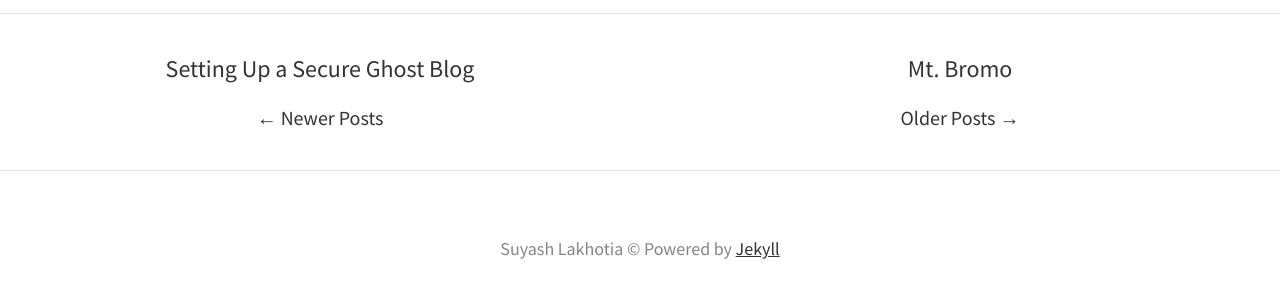
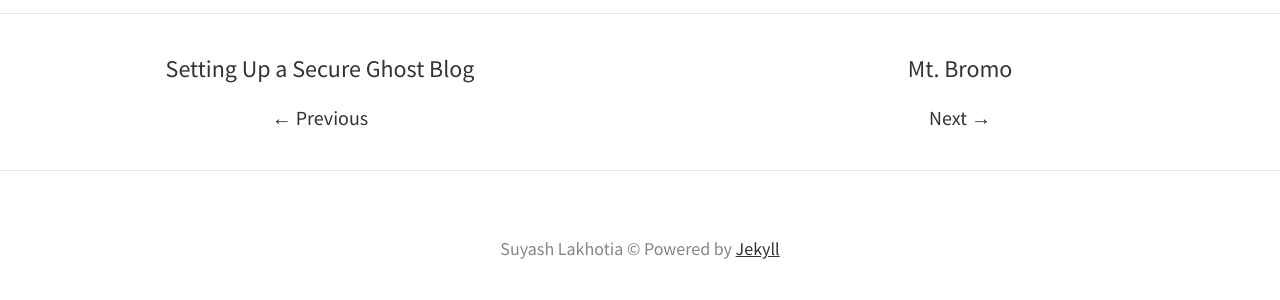
Before and after one commit to SuyashLakhotia/blog, a Jekyll site: the page built from _posts/2017-05-06-internships-in-tech.md, in a window 1280 px wide. Shown: the part 952-1252 px from the top of the page. Built offline with Jekyll 4.4.1, drawn with Linux system fonts in a browser that asks for light colours; nearby versions of some CDN libraries.

Commit message:
Removed Localization Strings

```diff
--- a/_config.yml
+++ b/_config.yml
@@ -38,14 +38,6 @@
   muut_community_name: # From muut.com settings, e.g. "muttcommunityname"
   katex: true # Enable if using math markup
 
-  # Localization strings
-  str_follow_on: "Follow On"
-  str_rss_follow: "Follow RSS Feed"
-  str_email: "E-Mail"
-  str_next: "Older Posts"
-  str_prev: "Newer Posts"
-  str_continue_reading: "Continue Reading >>"
-
   # Colours, typography and padding
   # Open the "_sass > base" folder, and open "_variables.scss"
   google_fonts: "Source+Sans+Pro:400,700,700italic,400italic"
--- a/_includes/icons.html
+++ b/_includes/icons.html
@@ -1,6 +1,6 @@
 {% if site.theme_settings.rss %}
 <li>
-    <a href="{{ "/feed.xml" | prepend: site.baseurl | prepend: site.url }}" title="{{ site.theme_settings.str_rss_follow }}">
+    <a href="{{ "/feed.xml" | prepend: site.baseurl | prepend: site.url }}" title="Follow RSS Feed">
         <i class="fa fa-fw fa-rss"></i>
     </a>
 </li>
@@ -8,7 +8,7 @@
 
 {% if site.theme_settings.email_address %}
 <li>
-    <a href="mailto:{{ site.theme_settings.email_address }}" title="{{ site.theme_settings.str_email }}">
+    <a href="mailto:{{ site.theme_settings.email_address }}" title="E-Mail">
         <i class="fa fa-fw fa-envelope"></i>
     </a>
 </li>
@@ -16,7 +16,7 @@
 
 {% if site.theme_settings.behance %}
 <li>
-    <a href="https://www.behance.net/{{ site.theme_settings.behance }}" title="{{ site.theme_settings.str_follow_on }} Behance">
+    <a href="https://www.behance.net/{{ site.theme_settings.behance }}" title="Follow on Behance">
         <i class="fa fa-fw fa-behance"></i>
     </a>
 </li>
@@ -24,7 +24,7 @@
 
 {% if site.theme_settings.bitbucket %}
 <li>
-    <a href="https://bitbucket.org/{{ site.theme_settings.bitbucket }}" title="{{ site.theme_settings.str_follow_on }} Bitbucket">
+    <a href="https://bitbucket.org/{{ site.theme_settings.bitbucket }}" title="Follow on Bitbucket">
         <i class="fa fa-fw fa-bitbucket"></i>
     </a>
 </li>
@@ -32,7 +32,7 @@
 
 {% if site.theme_settings.dribbble %}
 <li>
-    <a href="https://dribbble.com/{{ site.theme_settings.dribbble }}" title="{{ site.theme_settings.str_follow_on }} Dribbble">
+    <a href="https://dribbble.com/{{ site.theme_settings.dribbble }}" title="Follow on Dribbble">
         <i class="fa fa-fw fa-dribbble"></i>
     </a>
 </li>
@@ -40,7 +40,7 @@
 
 {% if site.theme_settings.facebook %}
 <li>
-    <a href="https://www.facebook.com/{{ site.theme_settings.facebook }}" title="{{ site.theme_settings.str_follow_on }} Facebook">
+    <a href="https://www.facebook.com/{{ site.theme_settings.facebook }}" title="Follow on Facebook">
         <i class="fa fa-fw fa-facebook"></i>
     </a>
 </li>
@@ -48,7 +48,7 @@
 
 {% if site.theme_settings.flickr %}
 <li>
-    <a href="https://www.flickr.com/photos/{{ site.theme_settings.flickr }}" title="{{ site.theme_settings.str_follow_on }} Flickr">
+    <a href="https://www.flickr.com/photos/{{ site.theme_settings.flickr }}" title="Follow on Flickr">
         <i class="fa fa-fw fa-flickr"></i>
     </a>
 </li>
@@ -56,7 +56,7 @@
 
 {% if site.theme_settings.github %}
 <li>
-    <a href="https://github.com/{{ site.theme_settings.github }}" title="{{ site.theme_settings.str_follow_on }} GitHub">
+    <a href="https://github.com/{{ site.theme_settings.github }}" title="Follow on GitHub">
         <i class="fa fa-fw fa-github"></i>
     </a>
 </li>
@@ -64,7 +64,7 @@
 
 {% if site.theme_settings.google_plus %}
 <li>
-    <a href="https://plus.google.com/{{ site.theme_settings.google_plus }}" title="{{ site.theme_settings.str_follow_on }} Google+">
+    <a href="https://plus.google.com/{{ site.theme_settings.google_plus }}" title="Follow on Google+">
         <i class="fa fa-fw fa-google-plus"></i>
     </a>
 </li>
@@ -72,7 +72,7 @@
 
 {% if site.theme_settings.instagram %}
 <li>
-    <a href="http://instagram.com/{{ site.theme_settings.instagram }}" title="{{ site.theme_settings.str_follow_on }} Instagram">
+    <a href="http://instagram.com/{{ site.theme_settings.instagram }}" title="Follow on Instagram">
         <i class="fa fa-fw fa-instagram"></i>
     </a>
 </li>
@@ -80,7 +80,7 @@
 
 {% if site.theme_settings.linkedin %}
 <li>
-    <a href="{{ site.theme_settings.linkedin }}" title="{{ site.theme_settings.str_follow_on }} LinkedIn">
+    <a href="{{ site.theme_settings.linkedin }}" title="Follow on LinkedIn">
         <i class="fa fa-fw fa-linkedin"></i>
     </a>
 </li>
@@ -88,7 +88,7 @@
 
 {% if site.theme_settings.pinterest %}
 <li>
-    <a href="http://www.pinterest.com/{{ site.theme_settings.pinterest }}" title="{{ site.theme_settings.str_follow_on }} Pinterest">
+    <a href="http://www.pinterest.com/{{ site.theme_settings.pinterest }}" title="Follow on Pinterest">
         <i class="fa fa-fw fa-pinterest"></i>
     </a>
 </li>
@@ -96,7 +96,7 @@
 
 {% if site.theme_settings.reddit %}
 <li>
-    <a href="https://www.reddit.com/user/{{ site.theme_settings.reddit }}" title="{{ site.theme_settings.str_follow_on }} Reddit">
+    <a href="https://www.reddit.com/user/{{ site.theme_settings.reddit }}" title="Follow on Reddit">
         <i class="fa fa-fw fa-reddit"></i>
     </a>
 </li>
@@ -104,7 +104,7 @@
 
 {% if site.theme_settings.soundcloud %}
 <li>
-    <a href="https://soundcloud.com/{{ site.theme_settings.soundcloud }}" title="{{ site.theme_settings.str_follow_on }} SoundCloud">
+    <a href="https://soundcloud.com/{{ site.theme_settings.soundcloud }}" title="Follow on SoundCloud">
         <i class="fa fa-fw fa-soundcloud"></i>
     </a>
 </li>
@@ -112,7 +112,7 @@
 
 {% if site.theme_settings.stack_exchange %}
 <li>
-    <a href="{{ site.theme_settings.stack_exchange }}" title="{{ site.theme_settings.str_follow_on }} Stack Exchange">
+    <a href="{{ site.theme_settings.stack_exchange }}" title="Follow on Stack Exchange">
         <i class="fa fa-fw fa-stack-exchange"></i>
     </a>
 </li>
@@ -120,7 +120,7 @@
 
 {% if site.theme_settings.steam %}
 <li>
-    <a href="http://steamcommunity.com/id/{{ site.theme_settings.steam }}" title="{{ site.theme_settings.str_follow_on }} Steam">
+    <a href="http://steamcommunity.com/id/{{ site.theme_settings.steam }}" title="Follow on Steam">
         <i class="fa fa-fw fa-steam"></i>
     </a>
 </li>
@@ -128,7 +128,7 @@
 
 {% if site.theme_settings.tumblr %}
 <li>
-    <a href="http://{{ site.theme_settings.tumblr }}.tumblr.com/" title="{{ site.theme_settings.str_follow_on }} Tumblr">
+    <a href="http://{{ site.theme_settings.tumblr }}.tumblr.com/" title="Follow on Tumblr">
         <i class="fa fa-fw fa-tumblr"></i>
     </a>
 </li>
@@ -136,7 +136,7 @@
 
 {% if site.theme_settings.twitter %}
 <li>
-    <a href="https://twitter.com/{{ site.theme_settings.twitter }}" title="{{ site.theme_settings.str_follow_on }} Twitter">
+    <a href="https://twitter.com/{{ site.theme_settings.twitter }}" title="Follow on Twitter">
         <i class="fa fa-fw fa-twitter"></i>
     </a>
 </li>
@@ -144,7 +144,7 @@
 
 {% if site.theme_settings.wordpress %}
 <li>
-    <a href="https://{{ site.theme_settings.wordpress }}.wordpress.com/" title="{{ site.theme_settings.str_follow_on }} WordPress">
+    <a href="https://{{ site.theme_settings.wordpress }}.wordpress.com/" title="Follow on WordPress">
         <i class="fa fa-fw fa-wordpress"></i>
     </a>
 </li>
@@ -152,7 +152,7 @@
 
 {% if site.theme_settings.youtube %}
 <li>
-    <a href="https://www.youtube.com/user/{{ site.theme_settings.youtube }}" title="{{ site.theme_settings.str_follow_on }} YouTube">
+    <a href="https://www.youtube.com/user/{{ site.theme_settings.youtube }}" title="Follow on YouTube">
         <i class="fa fa-fw fa-youtube"></i>
     </a>
 </li>
--- a/_layouts/post.html
+++ b/_layouts/post.html
@@ -19,7 +19,7 @@
     <a id="prev-post" class="post-exists" href="{{ site.baseurl }}{{ page.previous.url }}">
         <span class="page-title">{{ page.previous.title }}</span>
         <span class="nav-label">
-            <span aria-hidden="true">←</span> {{ site.theme_settings.str_prev }}
+            <span aria-hidden="true">←</span> Previous
         </span>
     </a>
     {% else %}
@@ -30,7 +30,7 @@
     <a id="next-post" class="post-exists" href="{{ site.baseurl }}{{ page.next.url }}">
         <span class="page-title">{{ page.next.title }}</span>
         <span class="nav-label">
-            {{ site.theme_settings.str_next }} <span aria-hidden="true">→</span>
+            Next <span aria-hidden="true">→</span>
         </span>
      </a>
     {% endif %}
--- a/index.html
+++ b/index.html
@@ -23,7 +23,7 @@
             <div class="excerpt">
                 {{ post.excerpt }}
                 <a class="button" href="{{ post.url | prepend: site.baseurl }}">
-                    {{ site.theme_settings.str_continue_reading }}
+                    Continue Reading >>
                 </a>
             </div>
         </div>
@@ -34,12 +34,12 @@
     <div class="pagination">
         {% if paginator.previous_page %}
         <a href="{{ paginator.previous_page_path | prepend: site.baseurl | replace: '//', '/' }}" class="button" >
-            <span aria-hidden="true">←</span> {{ site.theme_settings.str_prev }}
+            <span aria-hidden="true">←</span> Older Posts
         </a>
         {% endif %}
         {% if paginator.next_page %}
         <a href="{{ paginator.next_page_path | prepend: site.baseurl | replace: '//', '/' }}" class="button" >
-            {{ site.theme_settings.str_next }} <span aria-hidden="true">→</span>
+            Newer Posts <span aria-hidden="true">→</span>
         </a>
         {% endif %}
     </div>
```
